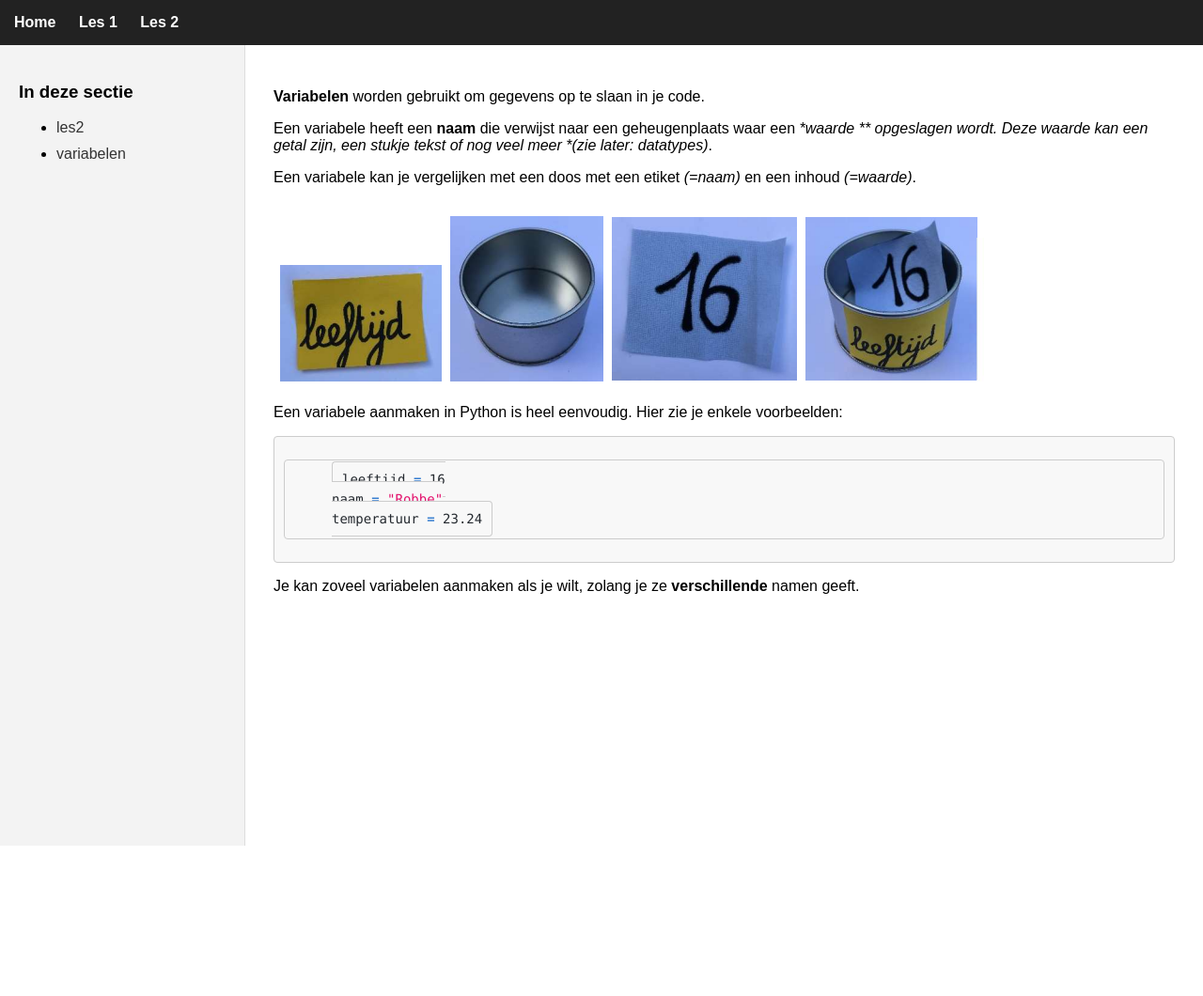
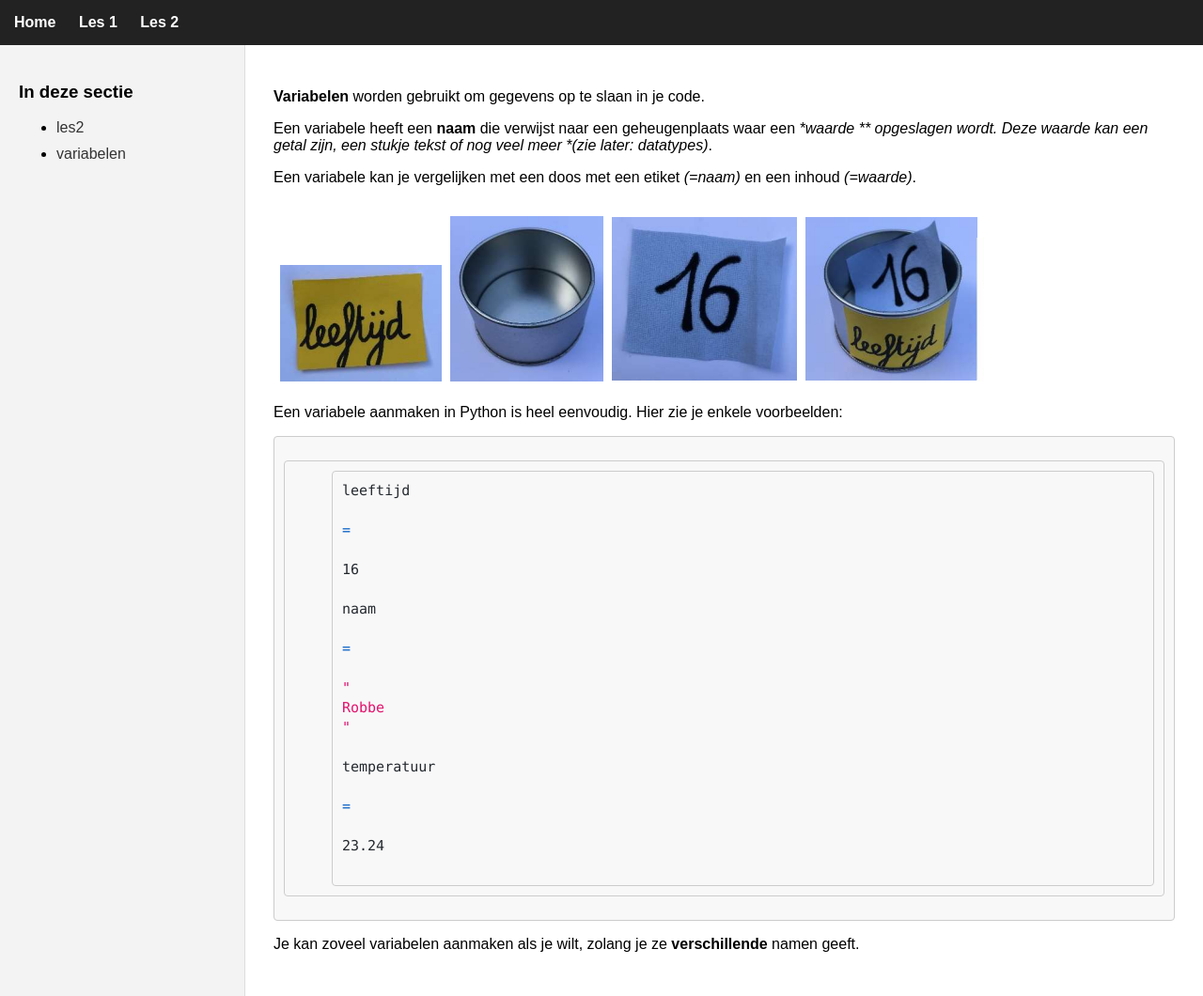
Before and after one commit to milanvandeput/milanvandeput.github.io, a Jekyll site: the page built from les2/variabelen.md, in a window 1280 px wide. Shown: the whole page at 94% size. Built offline with Jekyll 4.4.1, drawn with Linux system fonts in a browser that asks for light colours; before the commit the page ends 900 px from its top, so only the background shows below that.

Commit message:
Update syntax.css

```diff
--- a/assets/css/syntax.css
+++ b/assets/css/syntax.css
@@ -52,14 +52,38 @@
 .highlight .o  { color: #005cc5; } /* operator */
 .highlight .m  { color: #005cc5; } /* numbers */
 
-/* Lijnnummers (werkt als je in _config.yml line_numbers aan hebt) */
-pre.highlight { padding-left: 50px; position: relative; }
+
+/* FORCEER CORRECTE CODEBLOK-WEERGAVE */
+.highlight pre,
+.highlight code,
+pre.highlight,
+pre.highlight code {
+    font-family: ui-monospace, SFMono-Regular, Menlo, Monaco, Consolas, "Liberation Mono", "Courier New", monospace !important;
+    font-size: 15px;
+    line-height: 1.4;
+    white-space: pre;              /* heel belangrijk */
+    word-break: normal;
+    overflow-x: auto;
+    display: block;
+    padding: 10px;
+}
+
+/* Rouge maakt spans binnen code; die moeten per regel blijven */
+.highlight code > span {
+    display: block;                /* elke regel netjes onder elkaar */
+}
+
+/* Lijnnummers */
+pre.highlight {
+    padding-left: 50px;
+}
+
 .highlight .lineno {
-  color: #8a8f98;
-  display: inline-block;
-  width: 2.5em;
-  margin-left: -2.5em;
-  padding-right: .75em;
-  text-align: right;
-  user-select: none;
+    color: #8a8f98;
+    display: inline-block;
+    width: 35px;
+    margin-left: -45px;
+    padding-right: 10px;
+    text-align: right;
+    user-select: none;
 }
```
